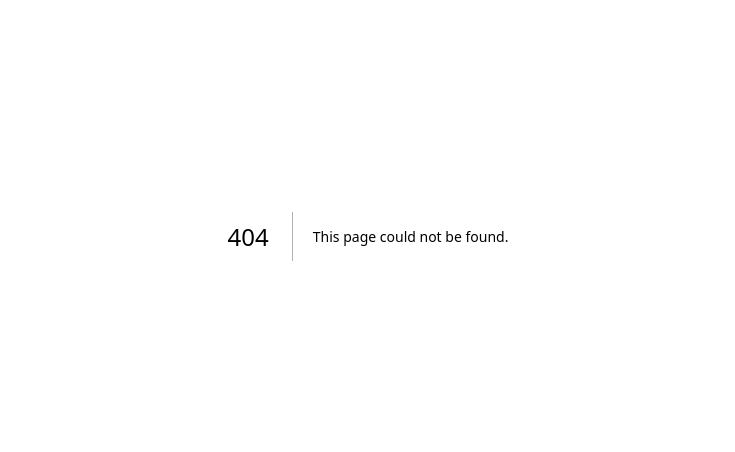
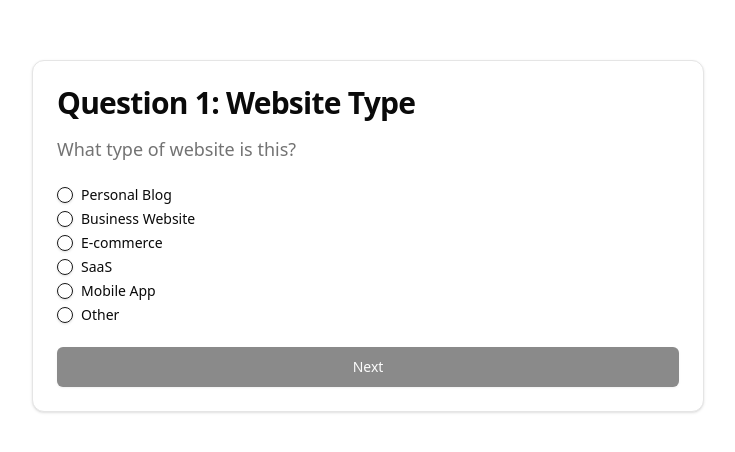
Before and after one commit to AK5200/ultrafastutilities, a Next.js app: page /generate/form in a window 1280 px wide. Before the commit this address had no page. Shown: the part 164-616 px from the top of the page, without its empty margins (272-1007 px from the left). Built offline with nearby package versions, Linux system fonts and the light colour scheme.

Commit message:
feat: create Question 1 - Website Type form

```diff
--- /dev/null
+++ b/app/generate/form/page.tsx
@@ -0,0 +1,88 @@
+"use client";
+
+import { useState } from "react";
+import { Button } from "@/components/ui/button";
+import { Card, CardContent, CardDescription, CardHeader, CardTitle } from "@/components/ui/card";
+import { RadioGroup, RadioGroupItem } from "@/components/ui/radio-group";
+import { Label } from "@/components/ui/label";
+import { Input } from "@/components/ui/input";
+import { useRouter } from "next/navigation";
+
+export default function FormPage() {
+  const [websiteType, setWebsiteType] = useState("");
+  const [otherType, setOtherType] = useState("");
+  const router = useRouter();
+
+  const handleNext = () => {
+    // Store form data and proceed to next question
+    router.push("/generate/form/question2");
+  };
+
+  return (
+    <main className="min-h-screen flex items-center justify-center px-4 py-20">
+      <Card className="w-full max-w-2xl">
+        <CardHeader>
+          <CardTitle className="text-3xl mb-2">Question 1: Website Type</CardTitle>
+          <CardDescription className="text-lg">
+            What type of website is this?
+          </CardDescription>
+        </CardHeader>
+        <CardContent>
+          <div className="space-y-6">
+            <RadioGroup value={websiteType} onValueChange={setWebsiteType}>
+              <div className="flex items-center space-x-2">
+                <RadioGroupItem value="personal-blog" id="personal-blog" />
+                <Label htmlFor="personal-blog">Personal Blog</Label>
+              </div>
+              <div className="flex items-center space-x-2">
+                <RadioGroupItem value="business" id="business" />
+                <Label htmlFor="business">Business Website</Label>
+              </div>
+              <div className="flex items-center space-x-2">
+                <RadioGroupItem value="ecommerce" id="ecommerce" />
+                <Label htmlFor="ecommerce">E-commerce</Label>
+              </div>
+              <div className="flex items-center space-x-2">
+                <RadioGroupItem value="saas" id="saas" />
+                <Label htmlFor="saas">SaaS</Label>
+              </div>
+              <div className="flex items-center space-x-2">
+                <RadioGroupItem value="mobile-app" id="mobile-app" />
+                <Label htmlFor="mobile-app">Mobile App</Label>
+              </div>
+              <div className="flex items-center space-x-2">
+                <RadioGroupItem value="other" id="other" />
+                <Label htmlFor="other">Other</Label>
+              </div>
+            </RadioGroup>
+
+            {websiteType === "other" && (
+              <div className="mt-4">
+                <Label htmlFor="other-type" className="block text-sm font-medium mb-2">
+                  Please specify:
+                </Label>
+                <Input
+                  id="other-type"
+                  type="text"
+                  placeholder="Enter website type"
+                  value={otherType}
+                  onChange={(e) => setOtherType(e.target.value)}
+                  className="w-full"
+                />
+              </div>
+            )}
+
+            <Button
+              onClick={handleNext}
+              className="w-full"
+              size="lg"
+              disabled={!websiteType || (websiteType === "other" && !otherType)}
+            >
+              Next
+            </Button>
+          </div>
+        </CardContent>
+      </Card>
+    </main>
+  );
+}
--- /dev/null
+++ b/components/ui/label.tsx
@@ -0,0 +1,26 @@
+"use client"
+
+import * as React from "react"
+import * as LabelPrimitive from "@radix-ui/react-label"
+import { cva, type VariantProps } from "class-variance-authority"
+
+import { cn } from "@/lib/utils"
+
+const labelVariants = cva(
+  "text-sm font-medium leading-none peer-disabled:cursor-not-allowed peer-disabled:opacity-70"
+)
+
+const Label = React.forwardRef<
+  React.ElementRef<typeof LabelPrimitive.Root>,
+  React.ComponentPropsWithoutRef<typeof LabelPrimitive.Root> &
+    VariantProps<typeof labelVariants>
+>(({ className, ...props }, ref) => (
+  <LabelPrimitive.Root
+    ref={ref}
+    className={cn(labelVariants(), className)}
+    {...props}
+  />
+))
+Label.displayName = LabelPrimitive.Root.displayName
+
+export { Label }
--- a/features.json
+++ b/features.json
@@ -102,7 +102,7 @@
       "Other option shows text input",
       "Next button proceeds to Question 2"
     ],
-    "passes": false
+    "passes": true
   },
   {
     "category": "generator",
--- a/package.json
+++ b/package.json
@@ -10,6 +10,7 @@
   },
   "dependencies": {
     "@radix-ui/react-checkbox": "^1.3.3",
+    "@radix-ui/react-label": "^2.1.8",
     "@radix-ui/react-radio-group": "^1.3.8",
     "@radix-ui/react-select": "^2.2.6",
     "@radix-ui/react-slot": "^1.2.4",
```
Also changed, not shown: 1 other file (tests, documents, lock files or other folders).
